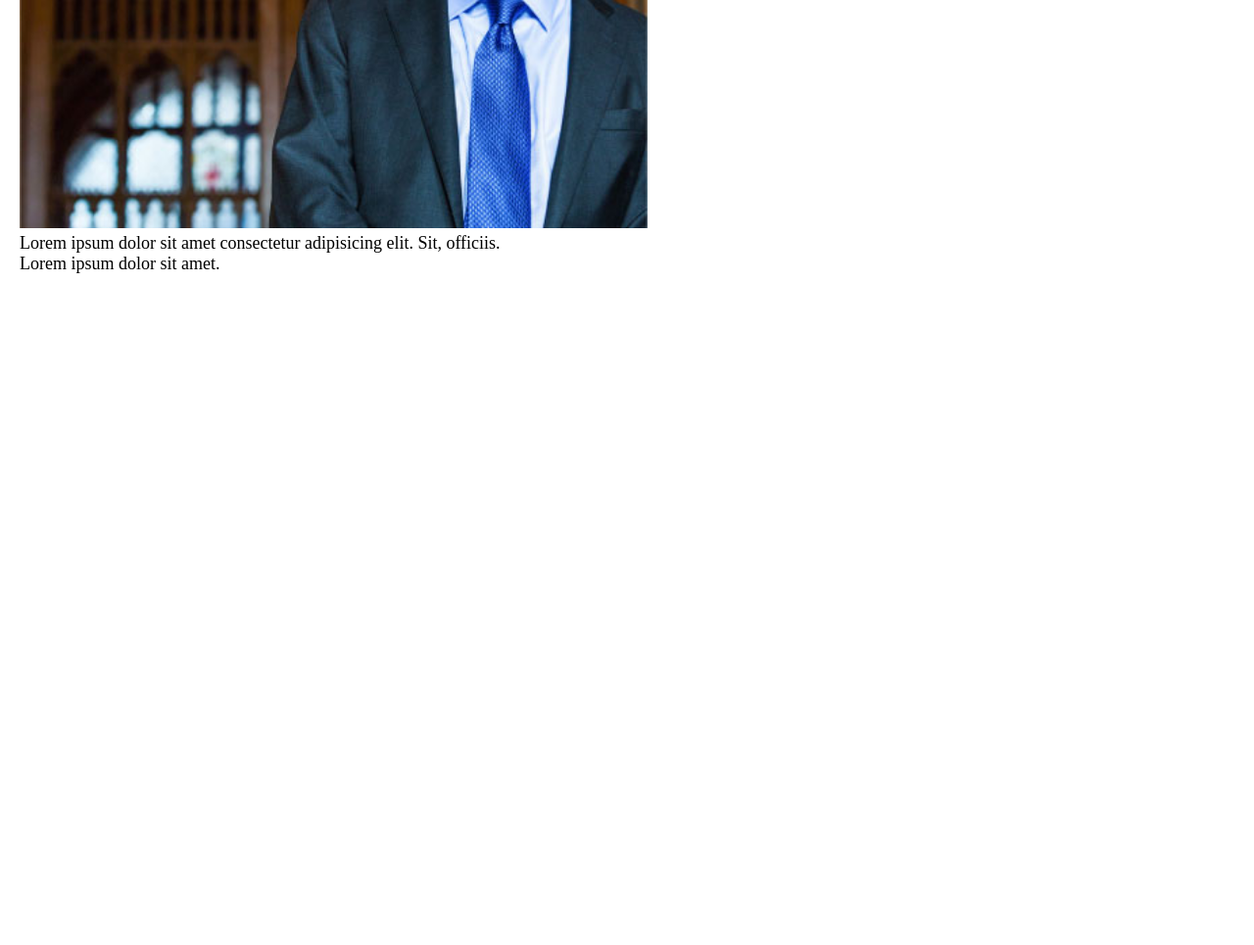
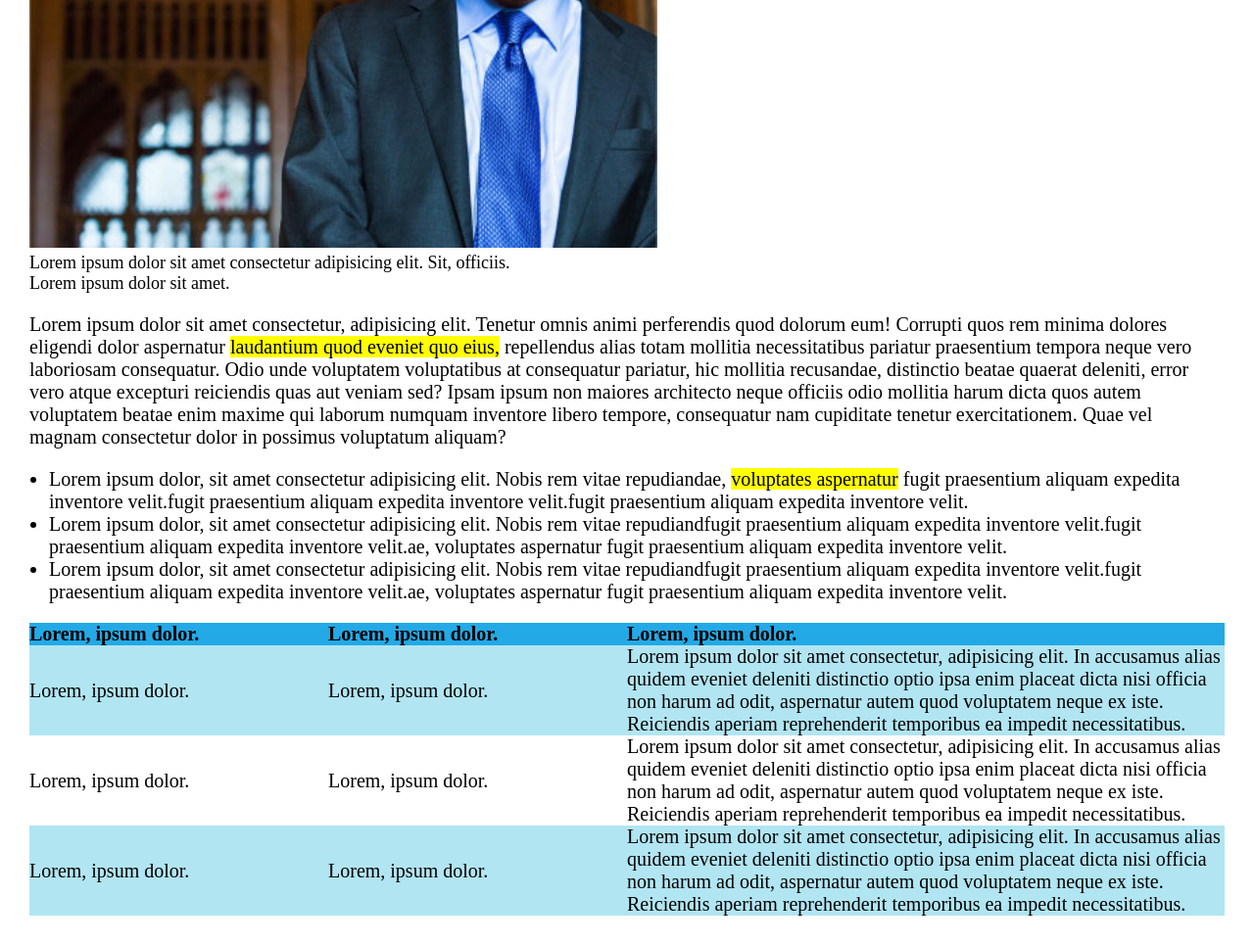
Before and after one commit to aldoaquino451/html-css-booleaner, a plain HTML site: page index.html in a window 1280 px wide. Shown: the part 1090-2055 px from the top of the page at 98% size. Before the commit the page ends 1390 px from the top, so only its background shows below. Drawn offline with Linux system fonts and the light colour scheme.

Commit message:
add table

```diff
--- a/css/style.css
+++ b/css/style.css
@@ -14,6 +14,14 @@ header {
 
 main {
   padding: 20px;
+}
+
+footer {
+
+}
+
+section {
+  padding: 10px;
 }
 
 h1 {
@@ -35,7 +43,7 @@ header img {
 }
 
 .references p {
-  padding: 5px 0;
+  padding-top: 5px;
 }
 
 span {
@@ -51,3 +59,34 @@ span {
 .photos p {
   font-size: 0.9rem;
 }
+
+ul {
+  margin: 20px 0 0 20px;
+}
+
+table {
+  border-collapse: collapse;
+}
+
+tr {
+  text-align: left;
+  border-collapse: collapse;
+}
+
+thead {
+  background-color: #23a9e5;
+}
+
+tbody {
+  background-color: #b1e5f2;
+}
+
+tbody tr:nth-child(2) {
+  background-color: white;
+}
+
+.third-column {
+  width: 50%;
+}
+
+/* FOOTER */
--- a/index.html
+++ b/index.html
@@ -37,6 +37,49 @@
       <p>Lorem ipsum dolor sit amet.</p>
     </section>
 
+    <!-- Articolo -->
+    <section>
+
+      <p>Lorem ipsum dolor sit amet consectetur, adipisicing elit. Tenetur omnis animi perferendis quod dolorum eum! Corrupti quos rem minima dolores eligendi dolor aspernatur <mark>laudantium quod eveniet quo eius,</mark> repellendus alias totam mollitia necessitatibus pariatur praesentium tempora neque vero laboriosam consequatur. Odio unde voluptatem voluptatibus at consequatur pariatur, hic mollitia recusandae, distinctio beatae quaerat deleniti, error vero atque excepturi reiciendis quas aut veniam sed? Ipsam ipsum non maiores architecto neque officiis odio mollitia harum dicta quos autem voluptatem beatae enim maxime qui laborum numquam inventore libero tempore, consequatur nam cupiditate tenetur exercitationem. Quae vel magnam consectetur dolor in possimus voluptatum aliquam?</p>
+      <ul>
+        <li>Lorem ipsum dolor, sit amet consectetur adipisicing elit. Nobis rem vitae repudiandae, <mark>voluptates aspernatur</mark> fugit praesentium aliquam expedita inventore velit.fugit praesentium aliquam expedita inventore velit.fugit praesentium aliquam expedita inventore velit.</li>
+        <li>Lorem ipsum dolor, sit amet consectetur adipisicing elit. Nobis rem vitae repudiandfugit praesentium aliquam expedita inventore velit.fugit praesentium aliquam expedita inventore velit.ae, voluptates aspernatur fugit praesentium aliquam expedita inventore velit.</li>
+        <li>Lorem ipsum dolor, sit amet consectetur adipisicing elit. Nobis rem vitae repudiandfugit praesentium aliquam expedita inventore velit.fugit praesentium aliquam expedita inventore velit.ae, voluptates aspernatur fugit praesentium aliquam expedita inventore velit.</li>
+      </ul>
+
+    </section>
+
+    <!-- Tabella -->
+    <section class="table">
+      <table>
+        <thead>
+          <tr>
+            <th>Lorem, ipsum dolor.</th>
+            <th>Lorem, ipsum dolor.</th>
+            <th class="third-column">Lorem, ipsum dolor.</th>
+          </tr>
+        </thead>
+
+        <tbody>
+          <tr>
+            <td>Lorem, ipsum dolor.</td>
+            <td>Lorem, ipsum dolor.</td>
+            <td class="third-column">Lorem ipsum dolor sit amet consectetur, adipisicing elit. In accusamus alias quidem eveniet deleniti distinctio optio ipsa enim placeat dicta nisi officia non harum ad odit, aspernatur autem quod voluptatem neque ex iste. Reiciendis aperiam reprehenderit temporibus ea impedit necessitatibus.</td>
+          </tr>
+          <tr>
+            <td>Lorem, ipsum dolor.</td>
+            <td>Lorem, ipsum dolor.</td>
+            <td class="third-column">Lorem ipsum dolor sit amet consectetur, adipisicing elit. In accusamus alias quidem eveniet deleniti distinctio optio ipsa enim placeat dicta nisi officia non harum ad odit, aspernatur autem quod voluptatem neque ex iste. Reiciendis aperiam reprehenderit temporibus ea impedit necessitatibus.</td>
+          </tr>
+          <tr>
+            <td>Lorem, ipsum dolor.</td>
+            <td>Lorem, ipsum dolor.</td>
+            <td class="third-column">Lorem ipsum dolor sit amet consectetur, adipisicing elit. In accusamus alias quidem eveniet deleniti distinctio optio ipsa enim placeat dicta nisi officia non harum ad odit, aspernatur autem quod voluptatem neque ex iste. Reiciendis aperiam reprehenderit temporibus ea impedit necessitatibus.</td>
+          </tr>
+        </tbody>
+      </table>
+    </section>
+
   </main>
 
 </body>
```
